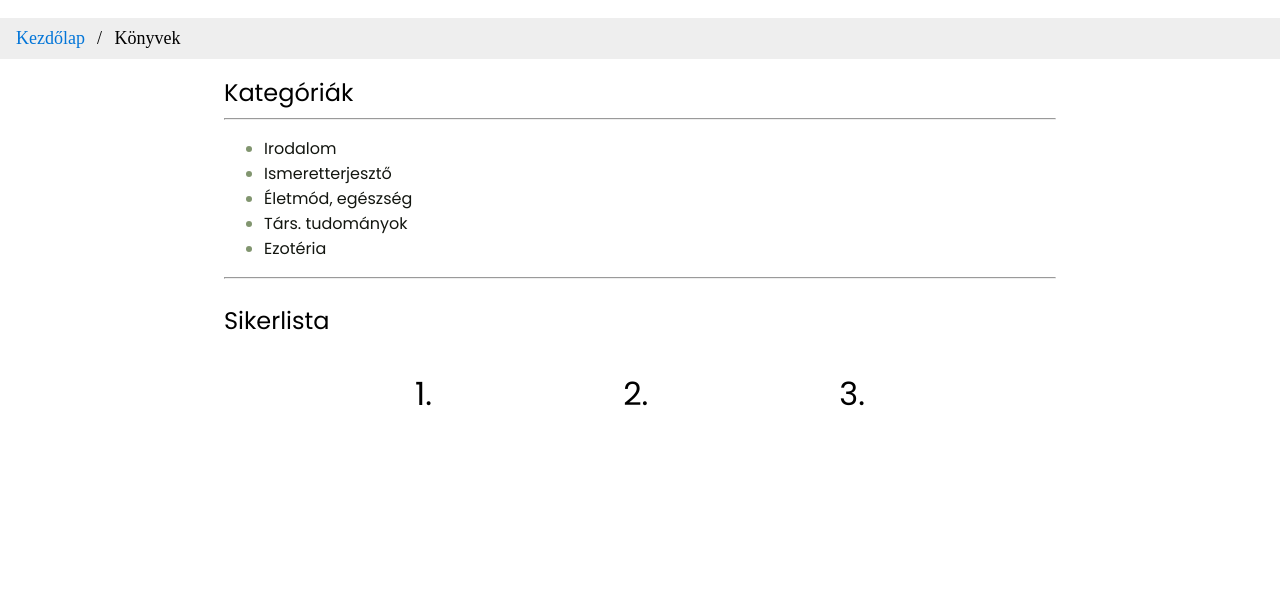
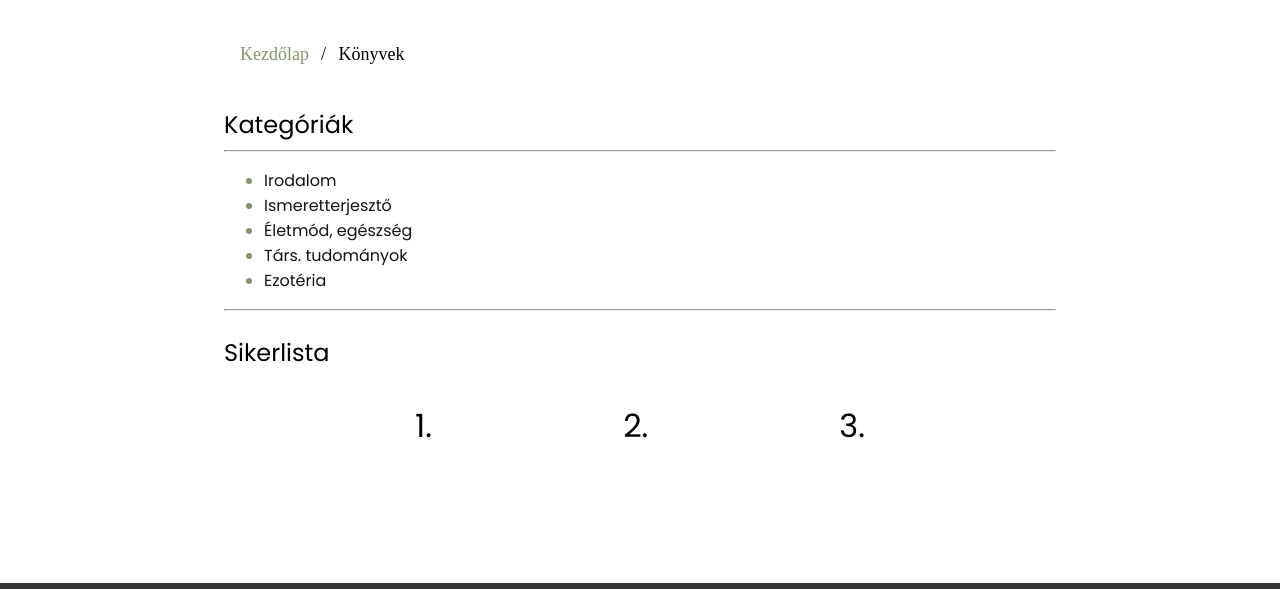
Before and after one commit to JaniBT/3okos-konyvesbolt-reloaded, a plain HTML site: page books-page/books.html in a window 1280 px wide. Shown: the part 82-671 px from the top of the page. Drawn offline with Linux system fonts and the light colour scheme.

Commit message:
update-css

```diff
--- a/books-page/stylesheets/style.css
+++ b/books-page/stylesheets/style.css
@@ -152,12 +152,12 @@ body{
 }
 
 .breadcrumb{
-    margin: 0;
+    width: 65%;
+    margin-inline: auto;
 }
 ul.breadcrumb {
     padding: 10px 16px;
     list-style: none;
-    background-color: #eee;
 }
 ul.breadcrumb li {
     display: inline;
@@ -169,11 +169,11 @@ ul.breadcrumb li+li:before {
     content: "/\00a0";
 }
 ul.breadcrumb li a {
-    color: #0275d8;
+    color:  #81956f;
     text-decoration: none;
 }
 ul.breadcrumb li a:hover {
-    color: #01447e;
+    color: #abc1b8;
     text-decoration: underline;
 }
 
@@ -207,7 +207,7 @@ ul.breadcrumb li a:hover {
 .books{
     width: 65%;
     margin-inline: auto;
-    height: 100vh;
+    height: 25vh;
 }
 .books-head{
     font-family: "Poppins", sans-serif;
```
